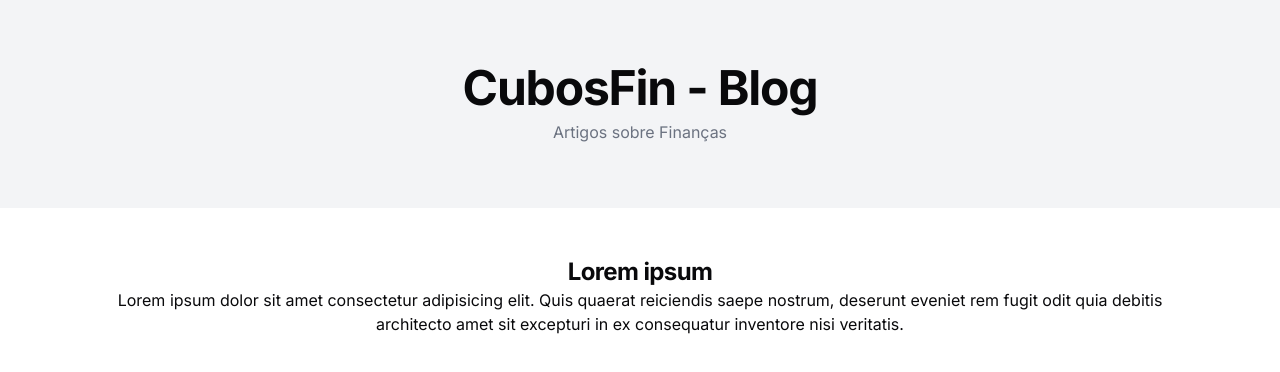
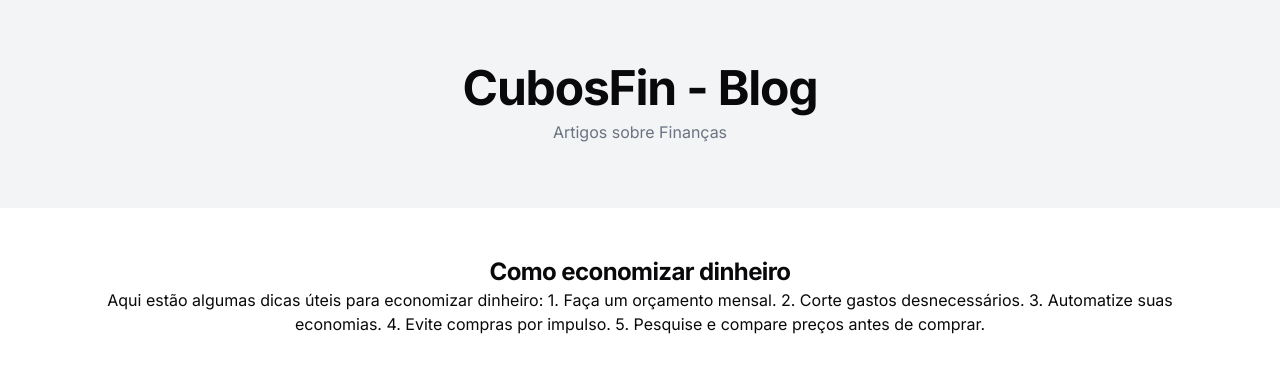
Before and after one commit to WashingtonDDS/projeto-blog-next, a Next.js app: page /1 in a window 1280 px wide. Shown: the top 372 px of the page. Built offline with nearby package versions, Linux system fonts and the light colour scheme; data requests are answered from the project's data file.

Commit message:
fetch post data in Post component and render dynamically

```diff
--- a/src/app/(blog)/[id]/page.tsx
+++ b/src/app/(blog)/[id]/page.tsx
@@ -1,17 +1,19 @@
 import { TPostProps } from "@/types/typeBlog";
+import { createRequest } from "@/utils/createRequest";
 
-const getPost = async (id: string) => {};
+const getPost = async (id: string) => {
+  const post = await createRequest(`/posts/${id}`, {
+    method: "GET",
+  });
+  return post;
+};
 
-export default function Post({ params }: TPostProps) {
+export default async function Post({ params }: TPostProps) {
+  const post = await getPost(params.id);
   return (
     <div className="py-6 px-6 lg:py-12 text-center max-w-6xl mx-auto">
-      <h1 className="text-2xl font-bold tracking-tight">Lorem ipsum</h1>
-      <p>
-        Lorem ipsum dolor sit amet consectetur adipisicing elit. Quis quaerat
-        reiciendis saepe nostrum, deserunt eveniet rem fugit odit quia debitis
-        architecto amet sit excepturi in ex consequatur inventore nisi
-        veritatis.
-      </p>
+      <h1 className="text-2xl font-bold tracking-tight">{post.title}</h1>
+      <p>{post.content}</p>
     </div>
   );
 }
```
